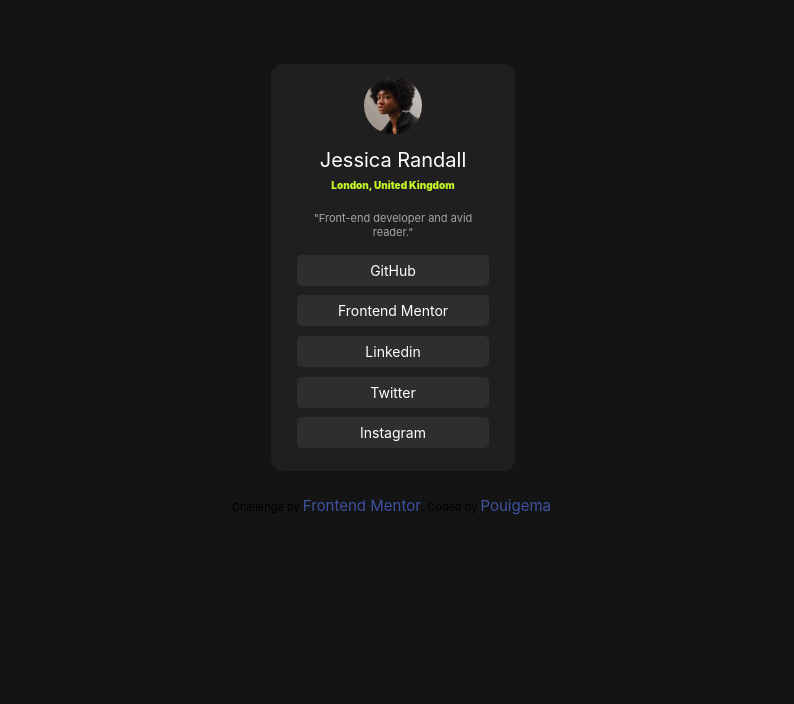
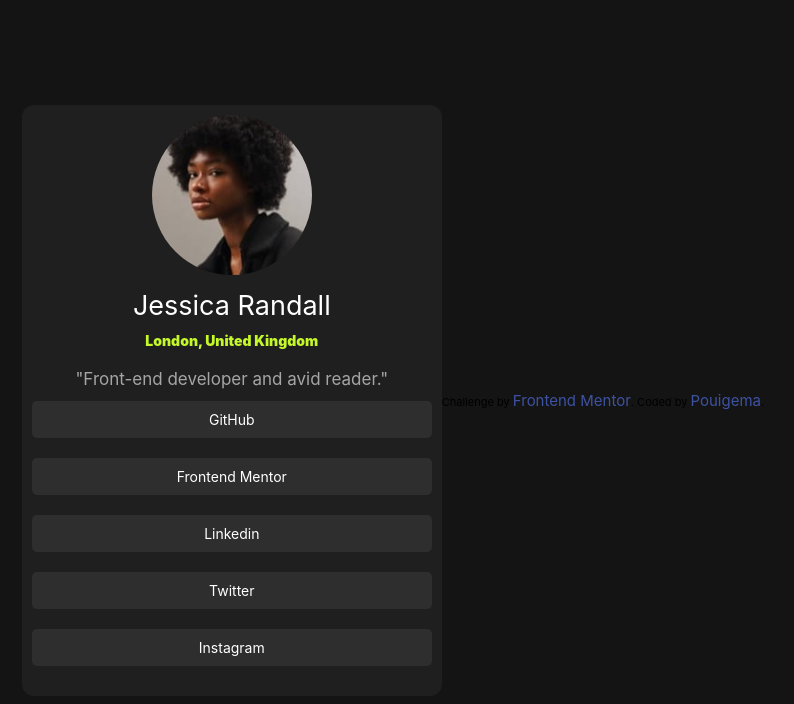
Before and after one commit to pouigema/social-links-profile-main, a plain HTML site: page index.html in a window 1280 px wide. Shown: the whole page, without its empty margins (247-1041 px from the left). Drawn offline with Linux system fonts and the light colour scheme; a web font is replaced by a local one.

Commit message:
Update style.css

```diff
--- a/style.css
+++ b/style.css
@@ -6,6 +6,11 @@
 body{
     background-color: hsl(0, 0%, 8%);
     font-family: 'Inter' ;
+    display: flex;
+    height: 100vh;
+    justify-content: center;
+    align-items: center;
+
 }
 a{
     text-decoration: none;
@@ -18,36 +23,37 @@ ul{
 /* images */
 .image img{
     border-radius: 50%;
-    width: 30%;
+    width: 40%;
 }
 /* Bloc centrer */
 .wrapper{
-    margin: 0 auto;
-    margin-top: 5%;
-    margin-bottom: 2%;
+
+    max-width: 400px;
+    padding:10px;
     background-color:hsl(0, 0%, 12%);
-    width: 15%;
+    width: 90%;
     text-align: center;
     border-radius: 12px ;
-    padding: 1% 2%;
+
+
 }
 /* Texte */
 
 .contenu p{
-    font-size: 11px;
-    margin-bottom:8%;
+    font-size: 17px;
+    margin-bottom:3%;
     color: hsla(0, 0%, 100%, 0.6);
     font-weight: 400;
 
 }
 .contenu h3{
-    font-size: 20px;
-    margin: 10px 0 7px 0;
+    font-size: 27px;
+    margin: 10px;
     color: hsl(0, 0%, 100%);
     font-weight: 400;
 }
 .contenu h4{
-    font-size: 10px;
+    font-size: 14px;
     color:  hsl(75, 94%, 57%);
     font-weight: 900;
     padding-bottom: 20px;
@@ -55,11 +61,10 @@ ul{
 /* Bouton */
 
 ul li {
-    margin-bottom: 5%;
     margin-bottom:5%;
     background-color: hsl(0, 0%, 18%);
     border-radius: 5px;
-    padding: 7px 0;
+    padding: 10px 0;
 }
 ul a {
     font-size: 14px;
```
